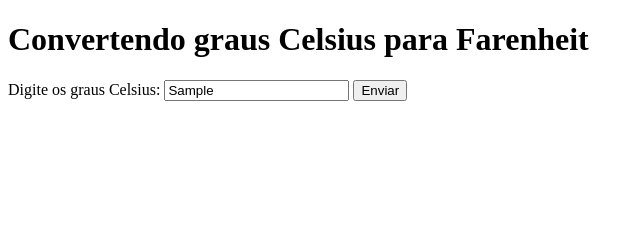
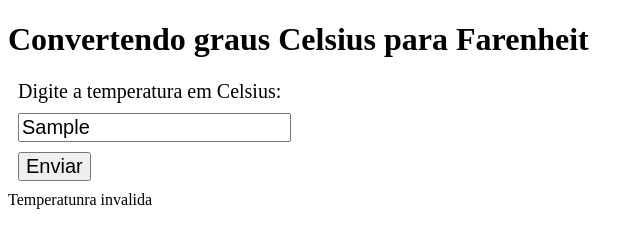
Before and after one commit to lucasFilppe/javascript-praticando, a plain HTML site: page converteGraus/index.html in a window 1280 px wide. Both pictures are taken after typing "Sample" into the empty fields and a click on the button "Enviar". Shown: the whole page, without its empty margins (0-644 px from the left). Drawn offline with Linux system fonts and the light colour scheme.

Commit message:
criando funcionalidades

```diff
--- a/converteGraus/index.html
+++ b/converteGraus/index.html
@@ -13,12 +13,14 @@
       <h1>Convertendo graus Celsius para Farenheit</h1>
 
       <form action="/" method="post" id="form-graus">
-        <label for="numero">Digite os graus Celsius:</label>
-        <input type="text" id="#grausCelsius">
+        <label for="grausCelsius">Digite a temperatura em Celsius:</label>
+        <input type="text" id="grausCelsius">
         <button type="submit">Enviar</button>
       </form>
     </div>
 
+    <div class="resultado"></div>
+
     <script src="./index.js"></script>
   </body>
 </html>
--- a/converteGraus/index.js
+++ b/converteGraus/index.js
@@ -7,6 +7,20 @@ const form = document.querySelector('#form-graus')
         //pega input
         const inputGrausCelsius = document.querySelector('#grausCelsius');
 
+        const graus = Number(inputGrausCelsius.value) //valor do input
 
+        //
+        const f =  (graus *  (9/5)) + 32;
 
+        //se graus nao for valido
+        if(!graus) {
+            setGraus(`Temperatunra invalida`)
+        }else {
+            setGraus(`Temperatura valida ${f}`)
+        }
     });
+
+    function setGraus(msg) {
+        const resul =  document.querySelector('.resultado')
+        resul.innerHTML = msg
+    }
--- a/converteGraus/style.css
+++ b/converteGraus/style.css
@@ -0,0 +1,5 @@
+form label, form input, form button{
+    display: block;
+    font-size: 20px;
+    margin: 10px;
+}
```
